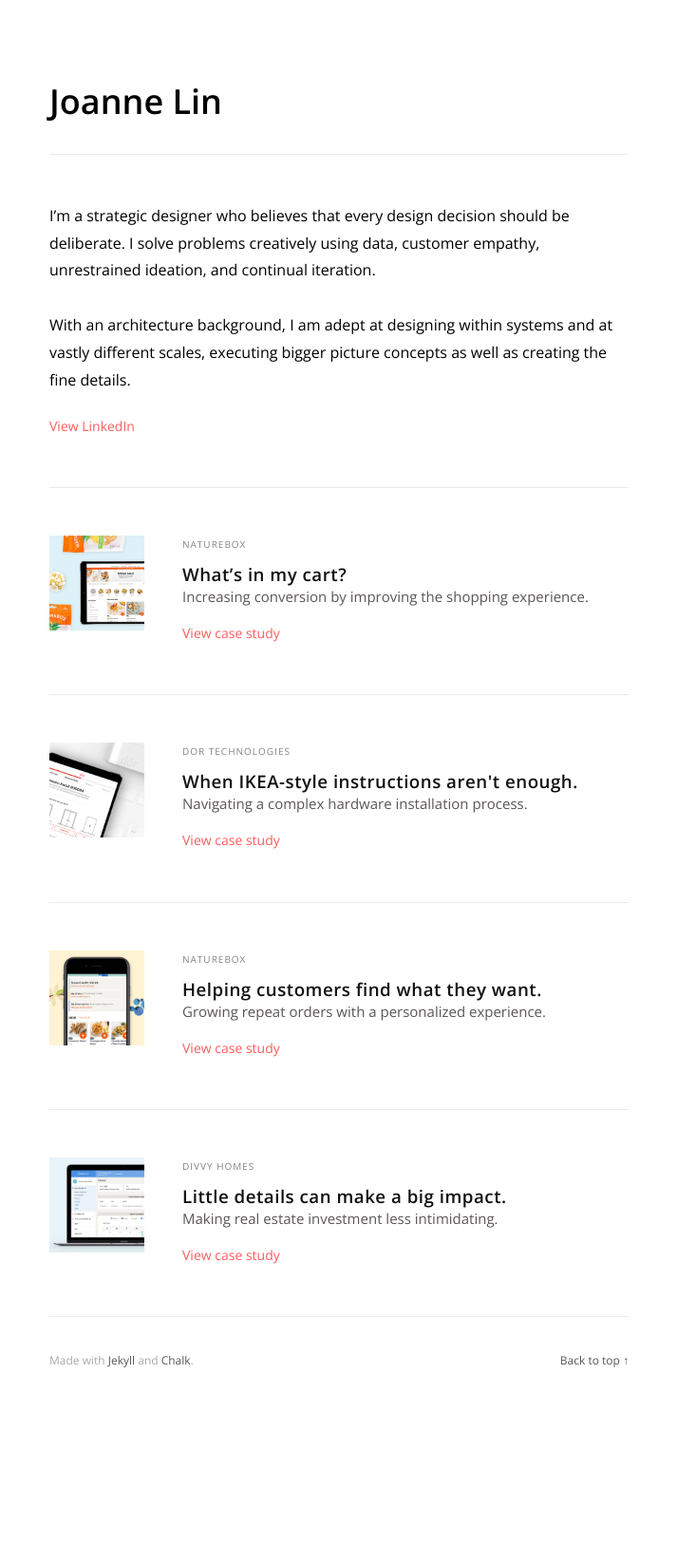
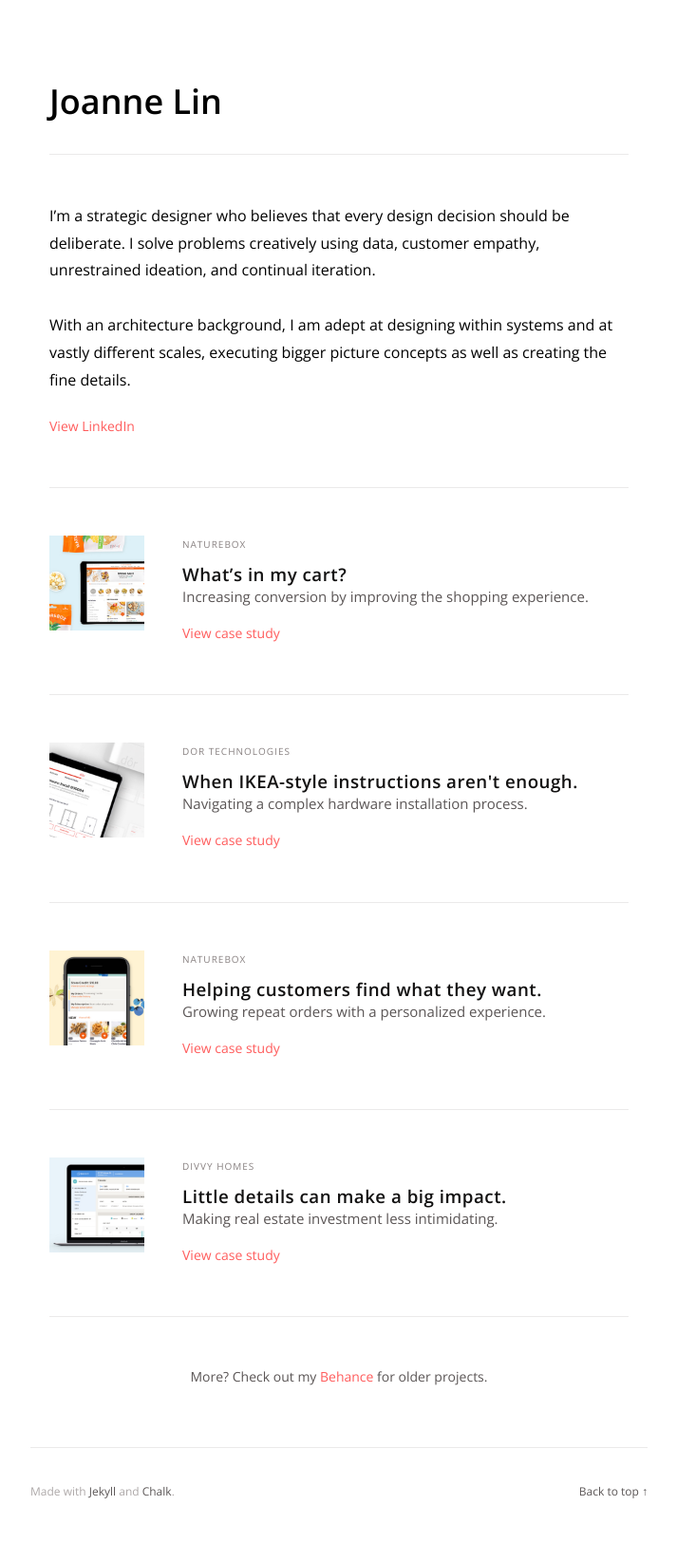
Before and after one commit to joannelin12/joannelin12.github.io, a Jekyll site: the page built from index.html, in a window 1280 px wide. Shown: the whole page at 95% size, without its empty margins (283-996 px from the left). Built offline with Jekyll 4.4.1, drawn with Linux system fonts in a browser that asks for light colours; before the commit the page ends 1507 px from its top, so only the background shows below that.

Commit message:
add behance

```diff
--- a/_sass/_articles.scss
+++ b/_sass/_articles.scss
@@ -102,9 +102,14 @@
   }
 }
 
-.article-button a {
+.article-button {
+  p {
+  font-size: 14px;
+  }
+  a {
   display: inline-block;
   font-size: 14px;
+  }
 }
 
 .article-list-footer {
--- a/index.html
+++ b/index.html
@@ -84,4 +84,14 @@ title: Home
       </div>
     </li>
 
+    <li class="article-list-item">
+        <div class="article-button">
+          <center><p>More? Check out my
+          <a href="https://www.behance.net/joannelin" title="Behance Page" target="_blank">
+            Behance
+          </a> for older projects.</p></center>
+        </div>
+      </div>
+    </li>
+
 </ul>
```
